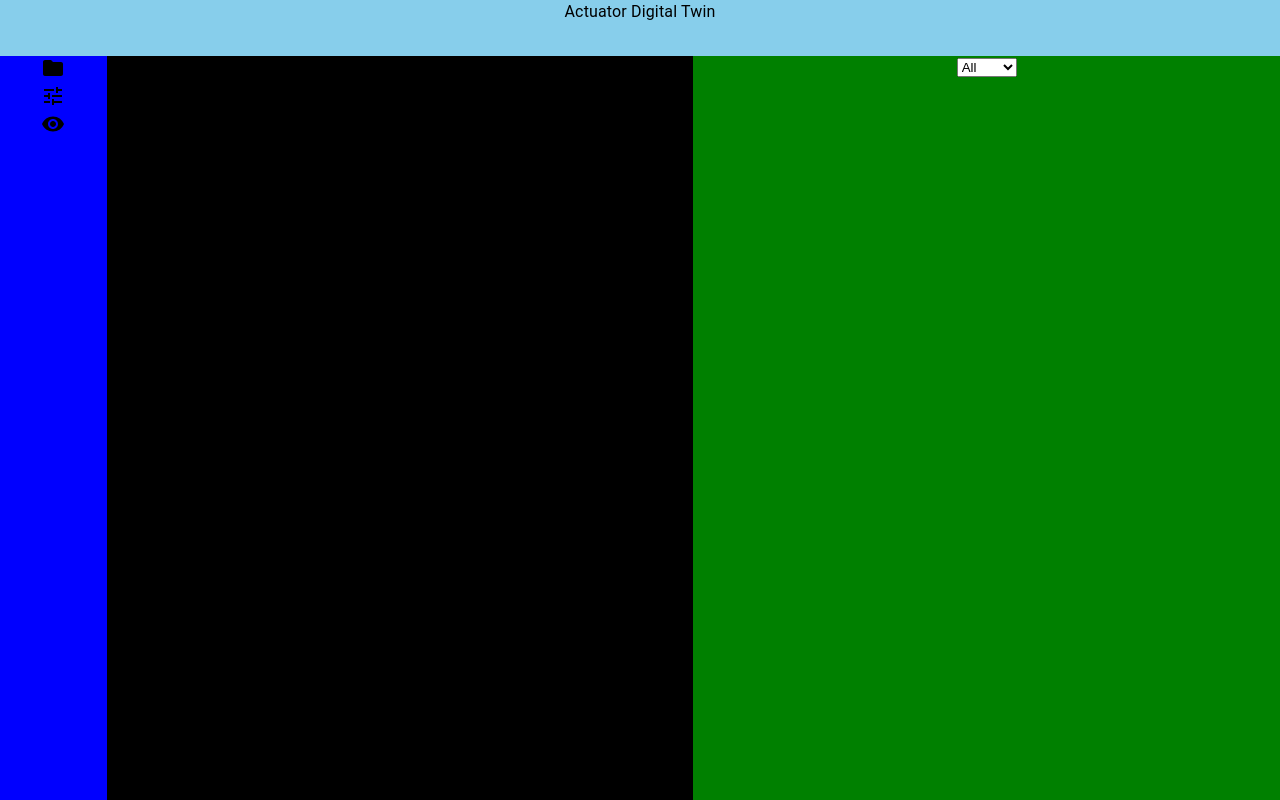
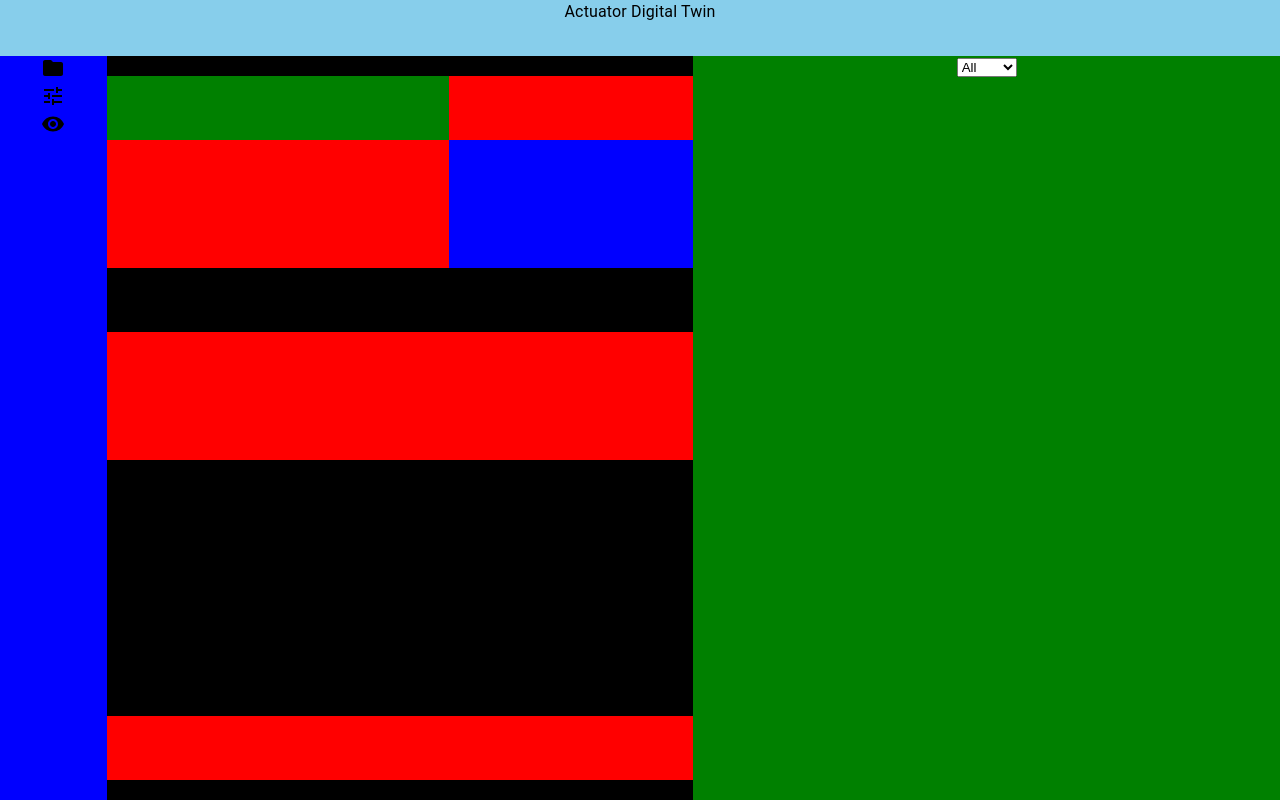
Before and after one commit to adesh6601/digital-twin, a React (Create React App) app: page / in a window 1280 px wide. Built offline with nearby package versions, Linux system fonts and the light colour scheme.

Commit message:
form grids layout

```diff
--- a/src/component/ActuatorInfo.js
+++ b/src/component/ActuatorInfo.js
@@ -1,9 +1,64 @@
+import { Grid, Typography } from "@mui/material";
+import makeStyles from '@mui/styles/makeStyles'
 import React from "react";
+
 
 function ActuatorInfo() {
   return (
     <div>
-        This is Actuator form
+      <Grid container item xs={12}>
+        <Grid item xs={12} style={{ backgroundColor: "black", height: "2.5vh" }}>
+        </Grid>
+      </Grid>
+
+      <Grid container item xs={12}>
+        <Grid item xs={7} style={{ backgroundColor: "green", height: "8vh" }}>
+        </Grid>
+
+        <Grid item xs={5} style={{ backgroundColor: "red", height: "8vh" }}>
+        </Grid>
+      </Grid>
+
+      <Grid container item xs={12}>
+        <Grid item xs={7} style={{ backgroundColor: "red", height: "16vh" }}>
+        </Grid>
+
+        <Grid item xs={5} style={{ backgroundColor: "blue", height: "16vh" }}>
+
+          {/* <Grid item xs={5} style={{ backgroundColor: "red", height: "9vh" }}>
+          </Grid>
+
+          <Grid item xs={5} style={{ backgroundColor: "red", height: "9vh" }}>
+          </Grid> */}
+
+        </Grid>
+      </Grid>
+
+      <Grid container item xs={12}>
+        <Grid item xs={12} style={{ backgroundColor: "black ", height: "8vh" }}>
+        </Grid>
+      </Grid>
+
+      <Grid container item xs={12}>
+        <Grid item xs={12} style={{ backgroundColor: "red ", height: "16vh" }}>
+        </Grid>
+      </Grid>
+
+      <Grid container item xs={12}>
+        <Grid item xs={12} style={{ backgroundColor: "black ", height: "32vh" }}>
+        </Grid>
+      </Grid>
+
+      <Grid container item xs={12}>
+        <Grid item xs={12} style={{ backgroundColor: "red ", height: "8vh" }}>
+        </Grid>
+      </Grid>
+
+      <Grid container item xs={12}>
+        <Grid item xs={12} style={{ backgroundColor: "black ", height: "2.5vh" }}>
+        </Grid>
+      </Grid>
+
     </div>
   )
 }
--- a/src/component/Home.js
+++ b/src/component/Home.js
@@ -22,8 +22,8 @@ function Home() {
         <Grid item xs = {1} style = {{backgroundColor : "blue", height : "93vh"}}>
           <SideBar/>
         </Grid>
-        <Grid item xs = {5.5} style = {{backgroundColor : "black"}}>
-          Viewer area
+        <Grid item xs = {5.5} style = {{backgroundColor : "white"}}>
+          <ActuatorInfo/>
         </Grid>
         <Grid item xs = {5.5} style = {{backgroundColor : "green"}}>
           <Graphs/>
```
